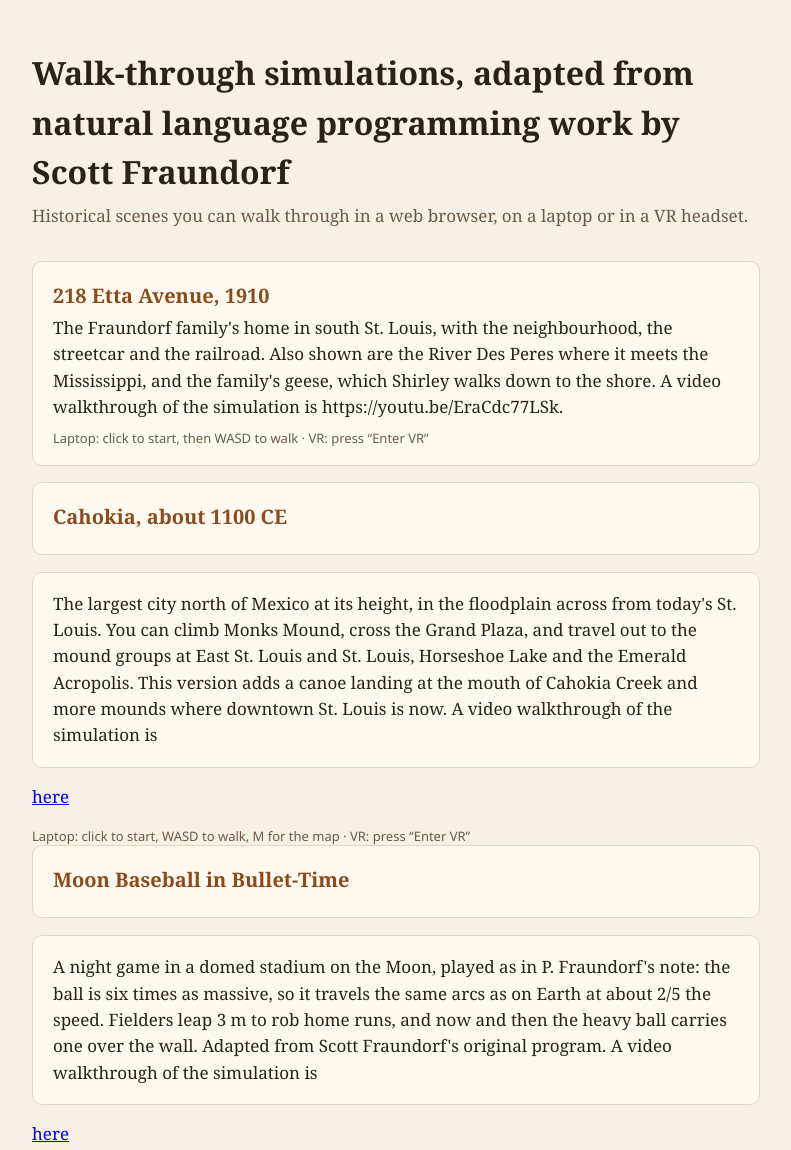
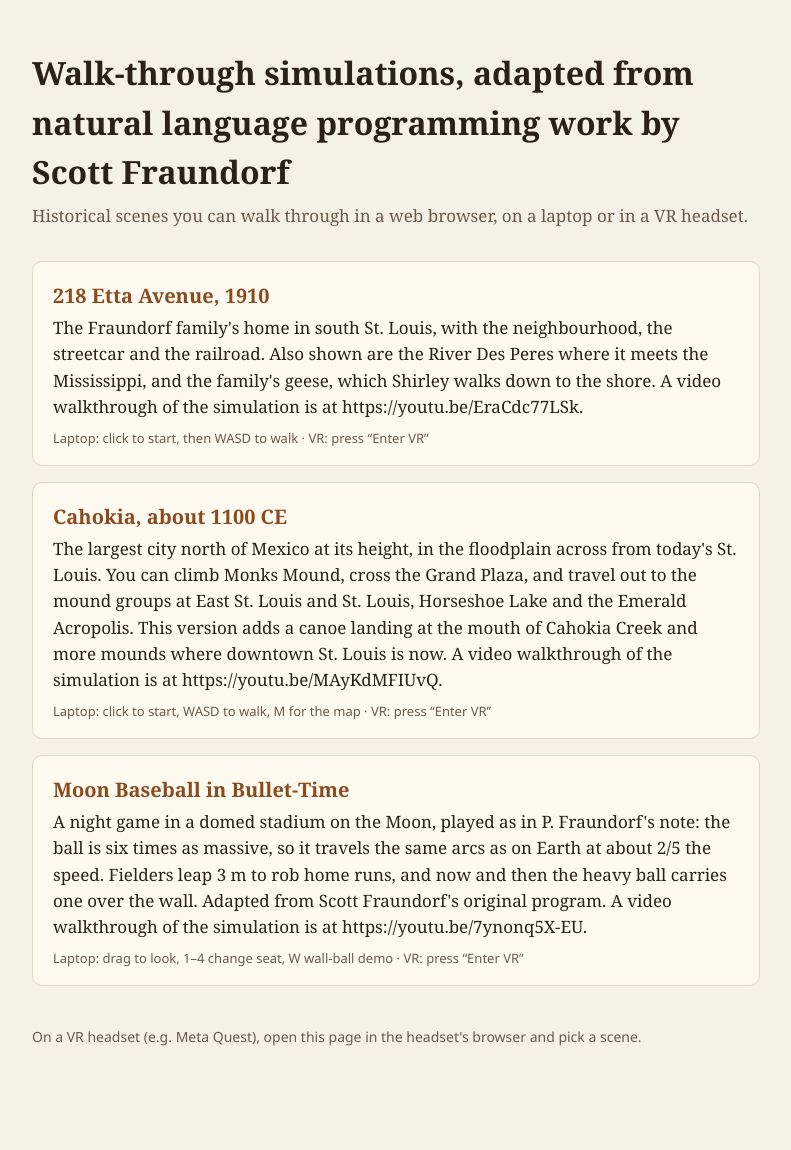
Before and after one commit to pfraundorf/pfraundorf.github.io, a plain HTML site: page index.html in a window 1280 px wide. Shown: the top 1150 px of the page, without its empty margins (244-1035 px from the left). After the commit the page ends 1111 px from the top, so only its background shows below. Drawn offline with Linux system fonts and the light colour scheme.

Commit message:
Update video walkthrough links in index.html

```diff
--- a/index.html
+++ b/index.html
@@ -30,19 +30,19 @@
 
   <a class="card" href="etta1910.html">
     <h2>218 Etta Avenue, 1910</h2>
-    <p>The Fraundorf family's home in south St. Louis, with the neighbourhood, the streetcar and the railroad. Also shown are the River Des Peres where it meets the Mississippi, and the family's geese, which Shirley walks down to the shore. A video walkthrough of the simulation is https://youtu.be/EraCdc77LSk.</p>
+    <p>The Fraundorf family's home in south St. Louis, with the neighbourhood, the streetcar and the railroad. Also shown are the River Des Peres where it meets the Mississippi, and the family's geese, which Shirley walks down to the shore. A video walkthrough of the simulation is at https://youtu.be/EraCdc77LSk.</p>
     <div class="tags">Laptop: click to start, then WASD to walk · VR: press “Enter VR”</div>
   </a>
 
   <a class="card" href="cahokia.html">
     <h2>Cahokia, about 1100 CE</h2>
-    <p>The largest city north of Mexico at its height, in the floodplain across from today's St. Louis. You can climb Monks Mound, cross the Grand Plaza, and travel out to the mound groups at East St. Louis and St. Louis, Horseshoe Lake and the Emerald Acropolis. This version adds a canoe landing at the mouth of Cahokia Creek and more mounds where downtown St. Louis is now. A video walkthrough of the simulation is <a href="https://youtu.be/MAyKdMFIUvQ">here</a></p>
+    <p>The largest city north of Mexico at its height, in the floodplain across from today's St. Louis. You can climb Monks Mound, cross the Grand Plaza, and travel out to the mound groups at East St. Louis and St. Louis, Horseshoe Lake and the Emerald Acropolis. This version adds a canoe landing at the mouth of Cahokia Creek and more mounds where downtown St. Louis is now. A video walkthrough of the simulation is at https://youtu.be/MAyKdMFIUvQ.</p>
     <div class="tags">Laptop: click to start, WASD to walk, M for the map · VR: press “Enter VR”</div>
   </a>
 
   <a class="card" href="moon_baseball_bullet_time.html">
     <h2>Moon Baseball in Bullet-Time</h2>
-    <p>A night game in a domed stadium on the Moon, played as in P. Fraundorf's note: the ball is six times as massive, so it travels the same arcs as on Earth at about 2/5 the speed. Fielders leap 3 m to rob home runs, and now and then the heavy ball carries one over the wall. Adapted from Scott Fraundorf's original program. A video walkthrough of the simulation is <a href="https://youtu.be/7ynonq5X-EU">here</a></p>
+    <p>A night game in a domed stadium on the Moon, played as in P. Fraundorf's note: the ball is six times as massive, so it travels the same arcs as on Earth at about 2/5 the speed. Fielders leap 3 m to rob home runs, and now and then the heavy ball carries one over the wall. Adapted from Scott Fraundorf's original program. A video walkthrough of the simulation is at https://youtu.be/7ynonq5X-EU.</p>
     <div class="tags">Laptop: drag to look, 1–4 change seat, W wall-ball demo · VR: press “Enter VR”</div>
   </a>
 
```
